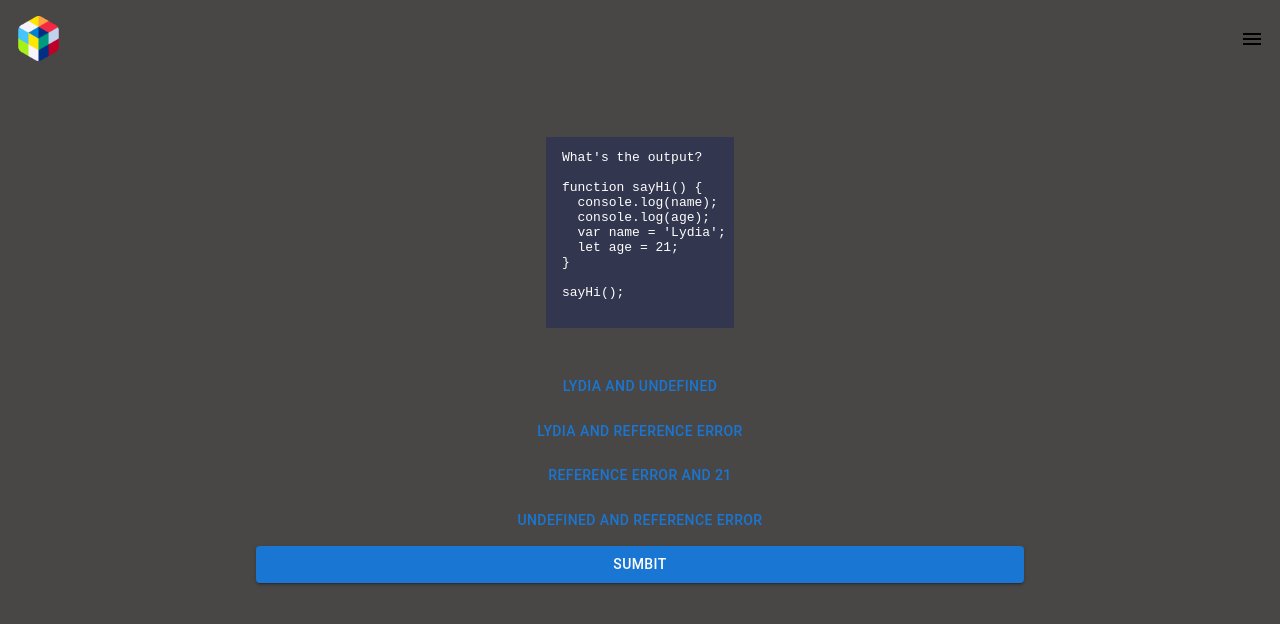
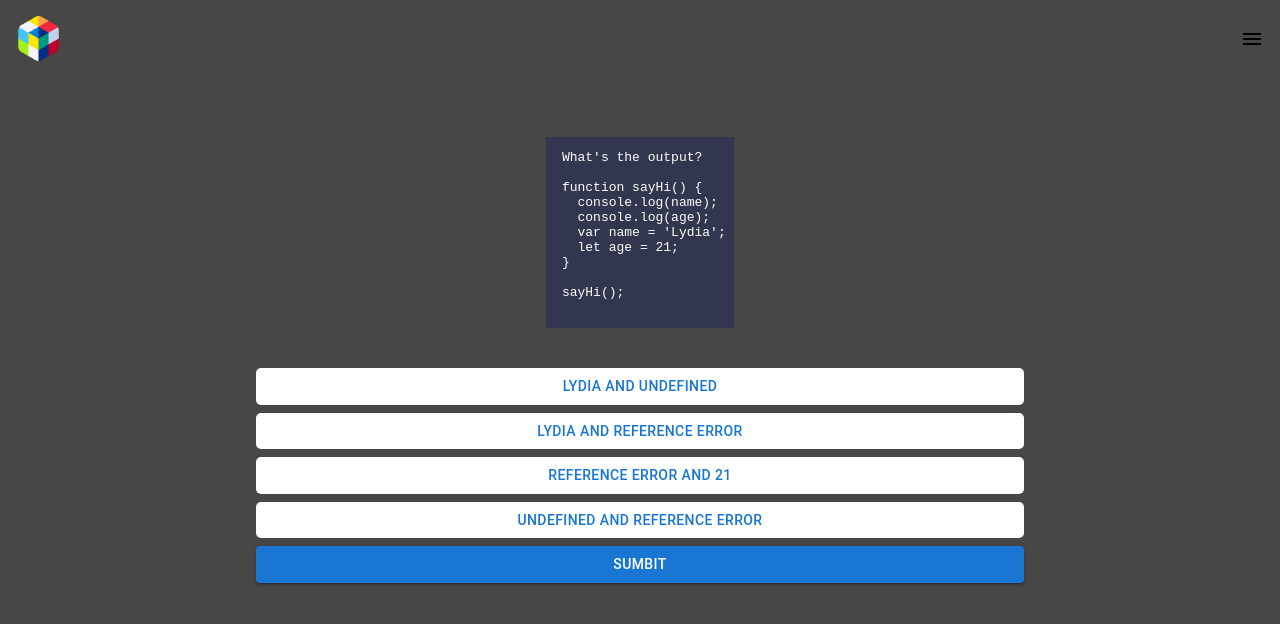
Before and after one commit to arniehayes/Javascript-Quiz, a Next.js app: page /Quiz in a window 1280 px wide. Shown: the top 624 px of the page. Built offline with nearby package versions, Linux system fonts and the light colour scheme.

Commit message:
MUI button fix?

```diff
--- a/components/Quiz_Components/quiz.module.scss
+++ b/components/Quiz_Components/quiz.module.scss
@@ -48,6 +48,11 @@
 
 .stack {
     width: 100%;
+}
+
+.answer_button_wrapper {
+    background-color: #fff;
+    border-radius: 5px;
 }
 
 .button {
```
